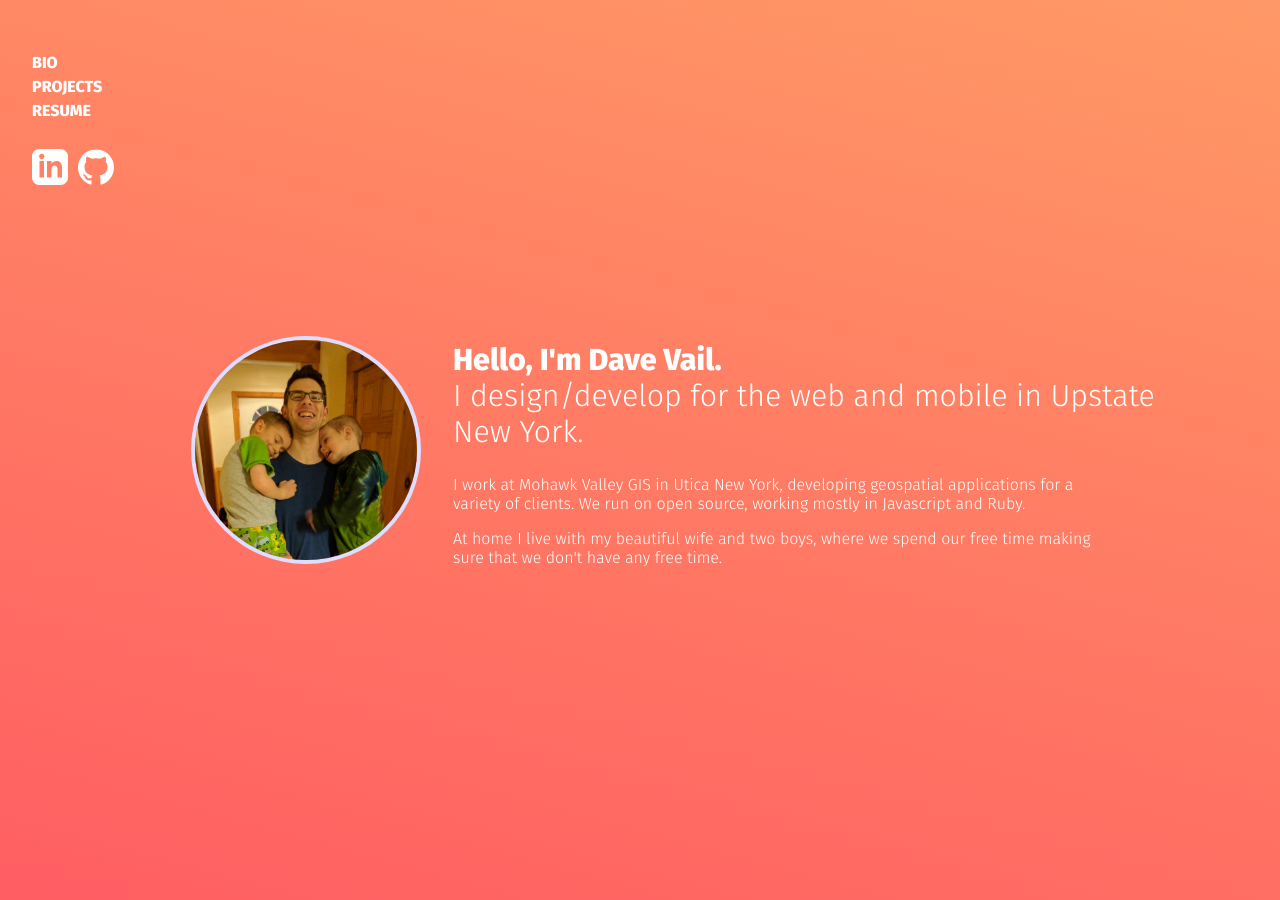
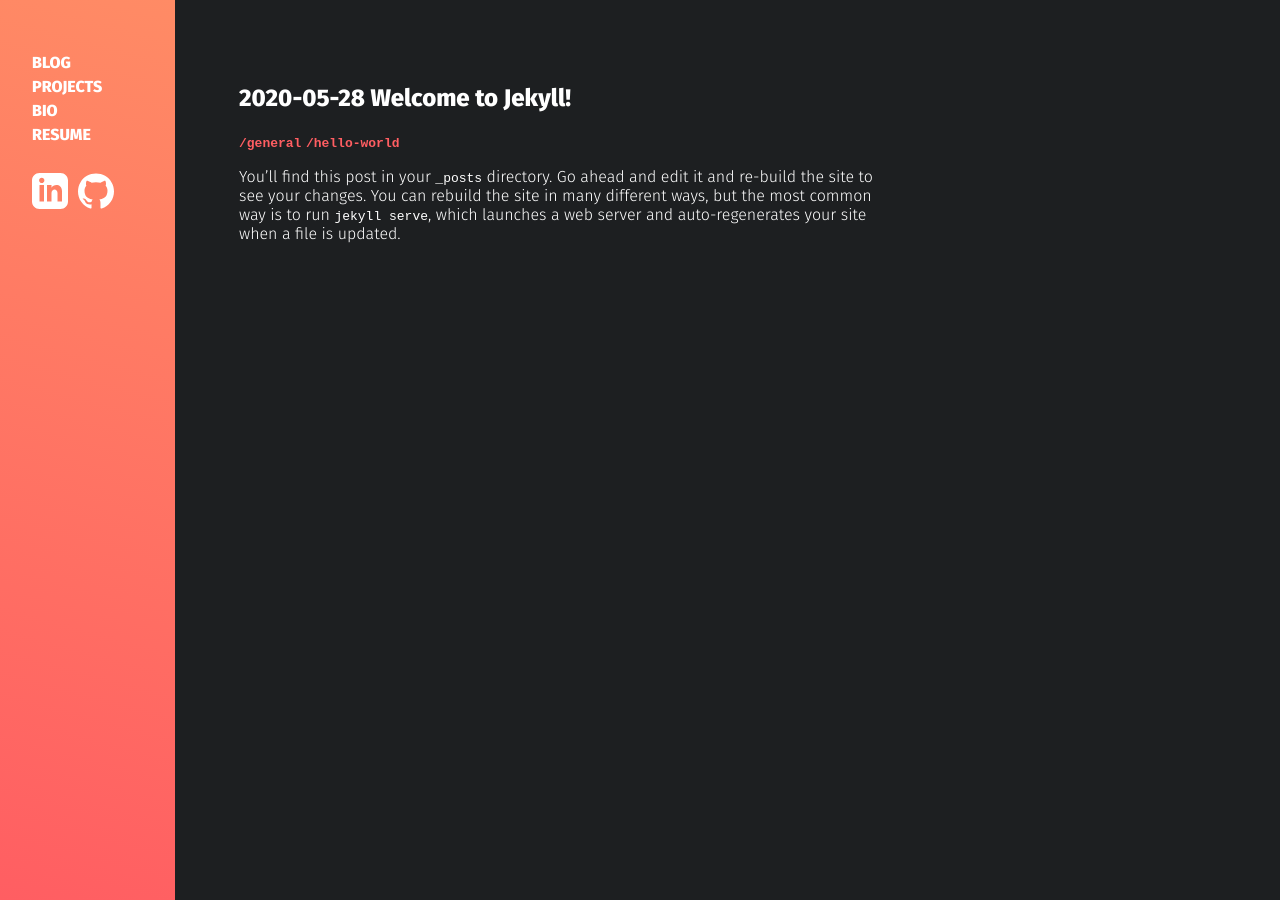
Before and after one commit to dvail/dvail.com, a Jekyll site: the page built from index.html, in a window 1280 px wide and 900 px high. Built offline with Jekyll 4.4.1, drawn with Linux system fonts in a browser that asks for light colours; some of the changed text lies outside the part shown.

Commit message:
Big restructure and style changes.

```diff
--- a/404.html
+++ b/404.html
@@ -5,7 +5,7 @@ layout: default
 
 <style type="text/css" media="screen">
   .container {
-    margin: 10px auto;
+    margin: 0 auto;
     max-width: 600px;
     text-align: center;
   }
@@ -17,9 +17,9 @@ layout: default
   }
 </style>
 
-<div class="container">
+<section class="container">
   <h1>404</h1>
 
   <p><strong>Page not found :(</strong></p>
   <p>The requested page could not be found.</p>
-</div>
+</section>
--- a/_layouts/default.html
+++ b/_layouts/default.html
@@ -9,7 +9,27 @@
 <link rel='stylesheet' href='{{ "/assets/css/main.css" | relative_url }}' >
 </head>
 <body>
-{{ content }}
+<div class='sidebar'>
+  <nav>
+    <ul>
+      <li><a href='/'>Blog</a></li>
+      <li><a href='/projects'>Projects</a></li>
+      <li><a href='/bio'>Bio</a></li>
+      <li><a href='/resume'>Resume</a></li>
+      <br>
+      <li class='nav-icon'><a href='https://www.linkedin.com/in/david-vail-8430194b'>
+        <img src='{{ "assets/img/linkedin.svg" | relative_url }}' alt='linkedin icon' />
+      </a></li>
+      <li class='nav-icon'><a href='https://github.com/dvail'>
+        <img src='{{ "assets/img/github.svg" | relative_url }}' alt='github icon' />
+      </a></li>
+    </ul>
+  </nav>
+</div>
+
+<div class='content'>
+  {{ content }}
+</div>
 <script src='{{ "/assets/js/main.js" | relative_url }}'></script>
 </body>
 </html>
--- a/assets/css/main.scss
+++ b/assets/css/main.scss
@@ -25,12 +25,11 @@ $bp-smaller-than-desktophd : "max-width: 1200px" !default;
 @mixin larger-than-desktop { @media screen and ($bp-larger-than-desktop) { @content } }
 @mixin larger-than-desktophd { @media screen and ($bp-larger-than-desktophd) { @content } }
 
-@mixin transition($prop, $time, $func) {
-    -webkit-transition: $prop $time $func;
-    -moz-transition: $prop $time $func;
-    -ms-transition: $prop $time $func;
-    -o-transition: $prop $time $func;
-    transition: $prop $time $func;
+:root {
+    --color-orange-red: #ff5e62;
+    --color-peach: #ff9966;
+    --color-graphite: #1d1f21;
+    --color-minty-blue: #0d96b7;
 }
 
 * { box-sizing: border-box; }
@@ -44,7 +43,7 @@ html, body {
 body {
     font-family: 'Fira Sans', sans-serif;
     color: white;
-    background: top center linear-gradient(15deg, #ff5e62 0%, #ff9966 100%) no-repeat;
+    background: top center linear-gradient(15deg, var(--color-orange-red) 0%, var(--color-peach)  100%) no-repeat;
     background-attachment: fixed;
 }
 
@@ -147,30 +146,20 @@ h1 {
 
 .content {
     margin-left: 175px;
+    background-color: var(--color-graphite);
+    color: white;
 
     @include smaller-than-tablet {
         margin: 0;
     }
 
-    section {
+    > section {
         padding: 4rem 4rem 2rem 4rem;
         min-height: 100vh;
-        background-color: white;
-        color: #444;
 
         @include smaller-than-tablet {
             padding: 3rem;
             min-height: 0px;
-        }
-
-        &:first-of-type {
-            color: white;
-            padding: 0 4rem 0 1rem;
-            background-color: transparent;
-            border: none;
-            @include smaller-than-tablet {
-                padding: 1rem 2rem;
-            }
         }
     }
 
@@ -179,10 +168,20 @@ h1 {
     }
 }
 
+.post-tags {
+    .tag {
+        display: inline-block;
+        color: var(--color-orange-red);
+        font-weight: bold;
+        font-family: monospace;
+    }
+}
+
 
 #bio {
     display: flex;
     align-items: center;
+    padding-left: 3rem;
 
     @include smaller-than-tablet {
         text-align: center;
@@ -200,7 +199,7 @@ h1 {
     h5 {
         margin-top: 0.5rem;
         a {
-            color: #449;
+            color: var(--color-peach);
         }
     }
 }
@@ -218,11 +217,12 @@ h1 {
     li {
         margin: 4px 1px;
         font-weight: 800;
-        font-size: 0.8rem;
-        padding: 4px 10px;
+        font-family: monospace;
+        font-size: 0.9rem;
+        padding: 4px 8px;
         border-radius: 4px;
         display: inline-block;
-        color: rgba(255,255,235,0.85);
-        background-color: #246786;
+        color: white;;
+        background-color: var(--color-minty-blue);
     }
 }
--- a/index.html
+++ b/index.html
@@ -2,100 +2,23 @@
 title: Home
 layout: default
 ---
-<div class='sidebar'>
-    <nav>
-        <ul>
-            <li><a href='#bio'>Bio</a></li>
-            <li><a href='#projects'>Projects</a></li>
-            <li><a href='#resume'>Resume</a></li>
-            <br>
-            <li class='nav-icon'><a href='https://www.linkedin.com/in/david-vail-8430194b'><img src='{{ "assets/img/linkedin.svg" | relative_url }}' alt='linkedin icon' /></a></li>
-            <li class='nav-icon'><a href='https://github.com/dvail'><img src='{{ "assets/img/github.svg" | relative_url }}' alt='github icon'/></a></li>
-        </ul>
-    </nav>
-</div>
-<div class='content'>
-    <section id='bio'>
-      <img id='profile-pic' src='{{ "assets/img/profile.jpg" | relative_url }}' alt="Dave Vail profile pic">
-        <div>
-        <h1><span>Hello, I'm Dave Vail.</span><br> I design/develop for the web and mobile in Upstate New York.</h1>
-
-        <p>I work at Mohawk Valley GIS in Utica New York, developing geospatial applications for a variety of clients. We run on open source, working mostly in Javascript and Ruby.</p>
-
-        <p>At home I live with my beautiful wife and two boys, where we spend our free time making sure that we don't have any free time.</p>
-        </div>
-    </section>
-
-    <section id='projects'>
-        <h2>Projects</h2>
-
-        <div class='project'>
-            <h3>NY Snowmobile Webmap</h3>
-            <h5><a href='https://nysnowmobilewebmap.com'>https://nysnowmobilewebmap.com</a></h5>
-            <img class='project-thumbnail' src='{{ "assets/img/nysnowwebmap-thumb.png" | relative_url }}' alt='NY Snowmobile webmap screenshot'>
-            <ul class='tools'>
-                <li>Javascript</li>
-                <li>Ruby</li>
-                <li>Sinatra</li>
-                <li>PostgreSQL</li>
-                <li>PostGIS</li>
-                <li>SQLite</li>
-                <li>Leaflet.js</li>
-                <li>Carto</li>
-                <li>Go</li>
-                <li>Android</li>
-                <li>Java</li>
-                <li>Kotlin</li>
-                <li>iOS</li>
-                <li>Objective C</li>
-                <li>Swift</li>
+<section>
+    <ul id="post-list">
+        {% for post in site.posts %}
+        <li>
+            <h2>
+                <a href="{{ post.url }}">
+                    <span>{{ post.date | date: "%Y-%m-%d"  }}</span>
+                    <span>{{ post.title }}</span>
+                </a>
+            </h2>
+            <ul class='post-tags'>
+                {% for tag in post.tags %}
+                <li class='tag'>/{{ tag }}</li>
+                {% endfor %}
             </ul>
-            <p>Our main "baby" at Mohawk Valley GIS. The NY Snowmobile Webmap is an internal project supporting snowmobiling in New York State. The project consists of a robust interactive webmap and native Android/iOS apps.</p>
-            <p>The interactive map allows riders to plan their routes along the trail network and supports multiple stops, ala Google Directions. Users can then share these routes with others in the cloud, or send the routes to their phones for following along out on the trails. Riders can also see the real-time traffic of fellow riders, or detect which trails are at their best using our crowd sourced Trailsense™ algorithm.</p>
-
-            <p>The native apps allow users to get turn by turn voice-assisted directions along the trail network, without the need for a network connection. These apps also provide the crowd sourced data for the Rider Activity and Trailsense features.</p>
-        </div>
-
-        <div class='project'>
-            <h3>Ithaca Trails</h3>
-            <h5><a href='https://ithacatrails.org'>https://ithacatrails.org</a></h5>
-            <img class='project-thumbnail'  src='{{ "assets/img/ithacatrails-thumb.png" | relative_url }}' alt='Ithaca Trails screenshot'>
-            <ul class='tools'>
-                <li>Javascript</li>
-                <li>Redux</li>
-                <li>Ruby</li>
-                <li>Sinatra</li>
-                <li>PostgreSQL</li>
-                <li>PostGIS</li>
-                <li>Leaflet.js</li>
-                <li>Carto</li>
-            </ul>
-
-            <p>IthacaTrails.org is a data driven site and webmap showcasing multi-use trail in Tompkins County NY. The site features a robust search mechanism for all types of trails that instantly displays valid search results. The search works stand alone on the homepage as well as being integrated into the map.</p>
-
-            <p>This site is entirely driven by geospatial data. A custom content management system is used to interface with the data at Carto.com and allow trail updates and new photos to be uploaded to the site.</p>
-        </div>
-
-        <div class='project'>
-            <h3>Clodiku</h3>
-            <h5><a href='https://github.com/dvail/clodiku'>https://github.com/dvail/clodiku</a></h5>
-            <img class='project-thumbnail'  src='{{ "assets/img/clodiku-thumb.png" | relative_url }}' alt='Clodiku screenshot'>
-            <ul class='tools'>
-                <li>Java</li>
-                <li>Clojure</li>
-                <li>Kotlin</li>
-                <li>Gradle</li>
-                <li>libgdx</li>
-                <li>Ashley ECS</li>
-            </ul>
-
-            <p>Clodiku is a "forever" project of mine, meaning that the scope of features and development time will last... forever. This project is a 2D action adventure game and development testing ground for new ideas.</p>
-
-            <p>In its first iteration, the game was written almost entirely in Clojure and all of the game logic was purely functional. Any change to the state of the game returned a new instance of the entire world, which was then itself be fed back into the system 60 times a second. This was a great learning resource for diving into functional programming, but ultimately it was more work than it was worth. The current version has been rewritten in Kotlin, which strikes a nice balance between pragmatism and expressiveness.</p>
-        </div>
-
-    </section>
-
-    <section id='resume'>
-    </section>
-</div>
+            {{ post.excerpt }}
+        </li>
+        {% endfor %}
+    </ul>
+</section>
```
Also changed, not shown: _includes/post-header.md (added, +2 -0 lines), _layouts/post.html (added, +7 -0 lines), _posts/2020-05-28-welcome-to-jekyll.md (renamed from _posts/2020-05-28-welcome-to-jekyll.markdown, +3 -2 lines), bio.html (added, +16 -0 lines), projects.html (added, +89 -0 lines).
